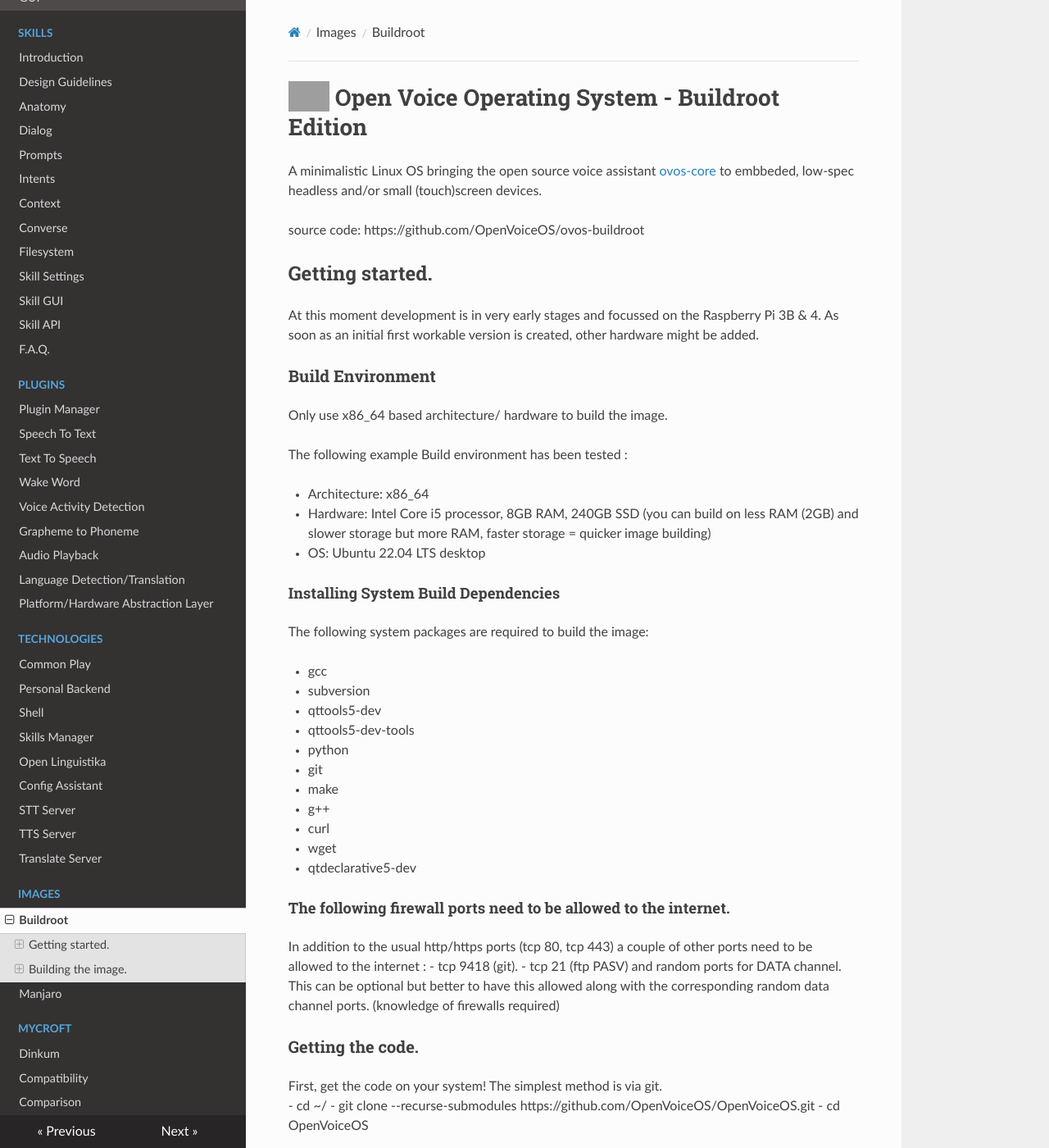
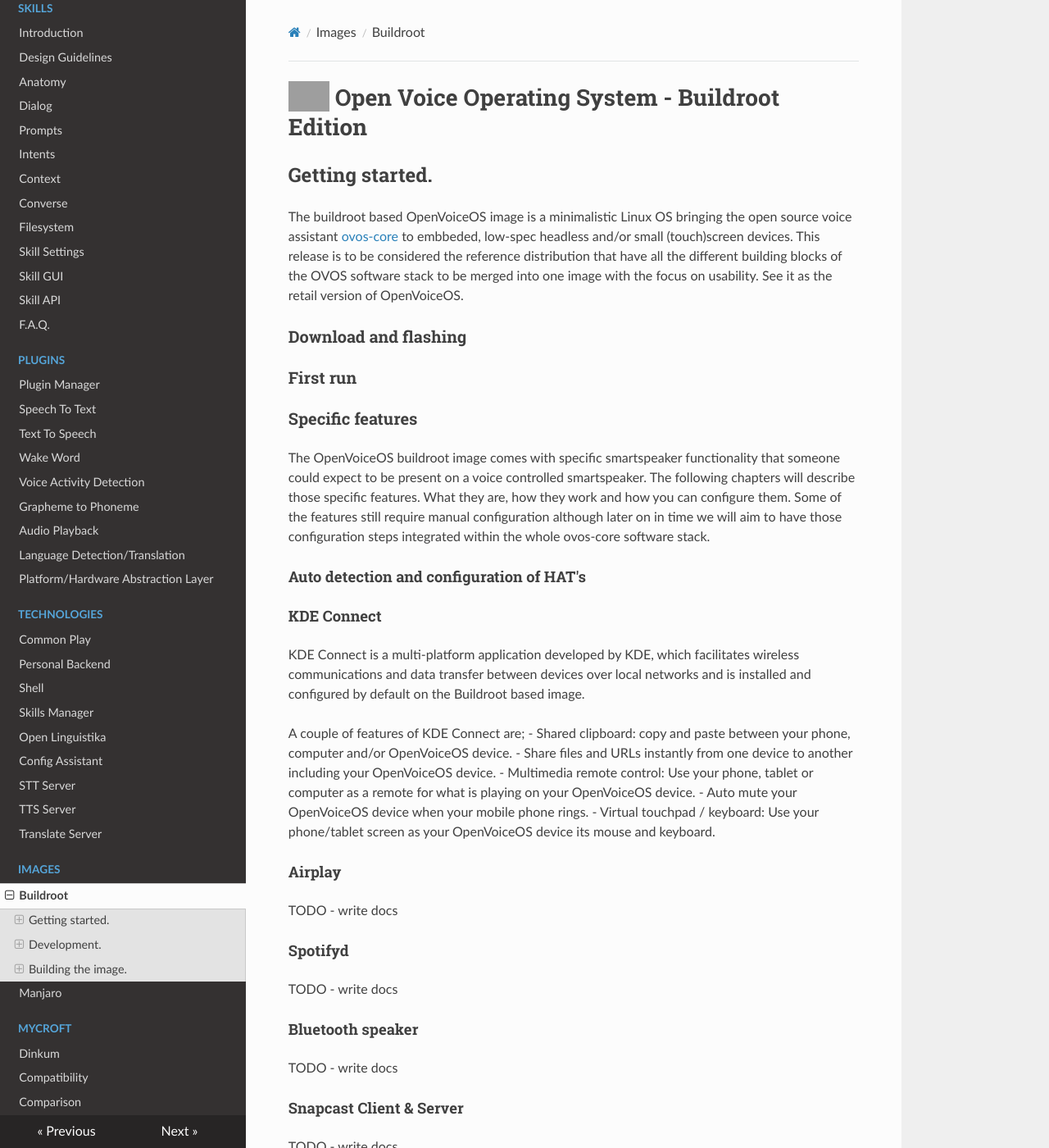
Before and after one commit to OpenVoiceOS/community-docs, an MkDocs documentation site: the page built from docs/buildroot.md, in a window 1280 px wide and 1400 px high. Shown: the whole window at 82% size. Built offline with MkDocs 1.6.1, drawn with Linux system fonts in a browser that asks for light colours; nearby versions of some CDN libraries; some of the changed text lies outside the part shown; grey boxes are pictures that could not be loaded.

Commit message:
Splitting buildroot docs into dev and use (#16)
* Splitting buildroot docs into dev and use

* Initial thoughts as placeholder

* [WIP] Pushed for backup.

Will squash everything before merge anyway.

* add TODO comments

Co-authored-by: JarbasAI <33701864+JarbasAl@users.noreply.github.com>

```diff
--- a/docs/buildroot.md
+++ b/docs/buildroot.md
@@ -1,13 +1,65 @@
 # <img src='https://camo.githubusercontent.com/48b782bbddb51b97cf2971fda5817080075f7799/68747470733a2f2f7261772e6769746861636b2e636f6d2f466f7274417765736f6d652f466f6e742d417765736f6d652f6d61737465722f737667732f736f6c69642f636f67732e737667' width='50' height='50' style='vertical-align:bottom'/> Open Voice Operating System - Buildroot Edition
-A minimalistic Linux OS bringing the open source voice assistant [ovos-core](https://github.com/OpenVoiceOS/ovos-core) to embbeded, low-spec headless and/or small (touch)screen devices.
 
-source code: https://github.com/OpenVoiceOS/ovos-buildroot
+## Getting started.
+The buildroot based OpenVoiceOS image is a minimalistic Linux OS bringing the open source voice assistant [ovos-core](https://github.com/OpenVoiceOS/ovos-core) to embbeded, low-spec headless and/or small (touch)screen devices.
+This release is to be considered the reference distribution that have all the different building blocks of the OVOS software stack to be merged into one image with the focus on usability. See it as the retail version of OpenVoiceOS.
+
+### Download and flashing
 
 
-## Getting started.
+### First run
+
+### Specific features
+
+The OpenVoiceOS buildroot image comes with specific smartspeaker functionality that someone could expect to be present on a voice controlled smartspeaker. The following chapters will describe those specific features. What they are, how they work and how you can configure them.
+Some of the features still require manual configuration although later on in time we will aim to have those configuration steps integrated within the whole ovos-core software stack.
+
+#### Auto detection and configuration of HAT's
+
+#### KDE Connect
+
+KDE Connect is a multi-platform application developed by KDE, which facilitates wireless communications and data transfer between devices over local networks and is installed and configured by default on the Buildroot based image.
+
+A couple of features of KDE Connect are;
+- Shared clipboard: copy and paste between your phone, computer and/or OpenVoiceOS device.
+- Share files and URLs instantly from one device to another including your OpenVoiceOS device.
+- Multimedia remote control: Use your phone, tablet or computer as a remote for what is playing on your OpenVoiceOS device.
+- Auto mute your OpenVoiceOS device when your mobile phone rings.
+- Virtual touchpad / keyboard: Use your phone/tablet screen as your OpenVoiceOS device its mouse and keyboard.
+
+
+
+#### Airplay
+
+TODO - write docs
+
+#### Spotifyd
+
+TODO - write docs
+
+#### Bluetooth speaker
+
+TODO - write docs
+
+#### Snapcast Client & Server
+
+TODO - write docs
+
+#### Remote shared folder access (SMB - Windows)
+
+TODO - write docs
+
+#### Remote shared folder access (NFS - Linux)
+
+TODO - write docs
+
+
+## Development.
 
 At this moment development is in very early stages and focussed on the Raspberry Pi 3B & 4. As soon as an initial first workable version
 is created, other hardware might be added.
+
+Source code: https://github.com/OpenVoiceOS/ovos-buildroot
 
 ### Build Environment
 
```
